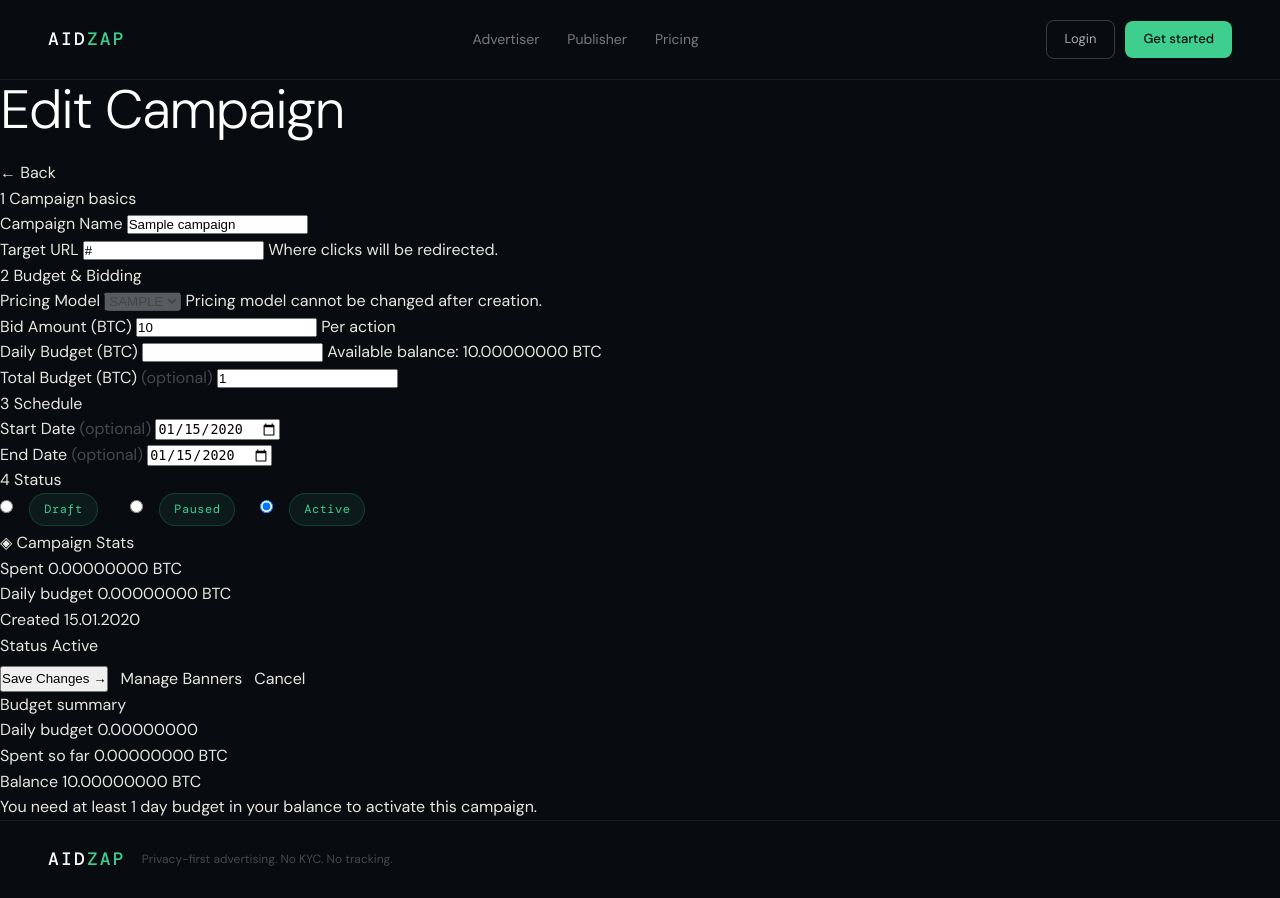
After one commit to russenmafia/aidzap, a PHP site: template app/Views/dashboard/campaign-edit.php in a window 1280 px wide. The commit adds this page. Run offline with PHP 8.4, Linux system fonts and the light colour scheme; the template is opened without the code that fills it: most values are stand-ins (such as "Sample title", 1, 10 or a date in 2020); data that the repository does not hold is empty.

Commit message:
feat: Campaign Edit + Pause/Activate Toggle

```diff
--- /dev/null
+++ b/app/Views/dashboard/campaign-edit.php
@@ -0,0 +1,186 @@
+<?php $active = 'campaigns'; ?>
+
+<div class="page-header">
+  <h1 class="page-title">Edit Campaign</h1>
+  <a href="/advertiser/campaigns" class="btn-ghost-sm">← Back</a>
+</div>
+
+<?php if (!empty($errors)): ?>
+<div class="alert-error">
+  <?php foreach ($errors as $e): ?><p><?= htmlspecialchars($e) ?></p><?php endforeach; ?>
+</div>
+<?php endif; ?>
+
+<form method="POST" action="/advertiser/campaigns/<?= htmlspecialchars($campaign['uuid']) ?>/edit">
+<input type="hidden" name="csrf_token" value="<?= htmlspecialchars($csrf_token) ?>">
+
+<div class="wizard-grid">
+<div class="wizard-main">
+
+  <!-- Basics -->
+  <div class="form-section">
+    <div class="form-section-title"><span class="form-step">1</span> Campaign basics</div>
+    <div class="form-grid">
+      <div class="field full">
+        <label>Campaign Name</label>
+        <input type="text" name="name" value="<?= htmlspecialchars($campaign['name']) ?>" required>
+      </div>
+      <div class="field full">
+        <label>Target URL</label>
+        <input type="url" name="target_url" value="<?= htmlspecialchars($campaign['target_url'] ?? '') ?>"
+               placeholder="https://yoursite.com" required>
+        <span class="field-hint">Where clicks will be redirected.</span>
+      </div>
+    </div>
+  </div>
+
+  <!-- Budget -->
+  <div class="form-section">
+    <div class="form-section-title"><span class="form-step">2</span> Budget & Bidding</div>
+    <div class="form-grid">
+      <div class="field">
+        <label>Pricing Model</label>
+        <select name="pricing_model" disabled style="opacity:.5">
+          <option value="<?= htmlspecialchars($campaign['pricing_model']) ?>">
+            <?= strtoupper(htmlspecialchars($campaign['pricing_model'])) ?>
+          </option>
+        </select>
+        <span class="field-hint">Pricing model cannot be changed after creation.</span>
+      </div>
+      <div class="field">
+        <label>Bid Amount (BTC)</label>
+        <input type="number" name="bid_amount" step="0.00000001" min="0.00000001"
+               value="<?= htmlspecialchars($campaign['bid_amount']) ?>" required>
+        <span class="field-hint">
+          <?= $campaign['pricing_model'] === 'cpm' ? 'Per 1000 impressions' : ($campaign['pricing_model'] === 'cpd' ? 'Per day' : 'Per action') ?>
+        </span>
+      </div>
+      <div class="field">
+        <label>Daily Budget (BTC)</label>
+        <input type="number" name="daily_budget" step="0.00000001" min="0.00000001"
+               value="<?= htmlspecialchars($campaign['daily_budget']) ?>" required
+               oninput="updateSummary()">
+        <span class="field-hint">Available balance: <?= number_format($balance, 8) ?> BTC</span>
+      </div>
+      <div class="field">
+        <label>Total Budget (BTC) <span style="color:rgba(255,255,255,0.25);font-weight:400">(optional)</span></label>
+        <input type="number" name="total_budget" step="0.00000001" min="0"
+               value="<?= htmlspecialchars($campaign['total_budget'] ?? '') ?>"
+               placeholder="0 = unlimited">
+      </div>
+    </div>
+  </div>
+
+  <!-- Schedule -->
+  <div class="form-section">
+    <div class="form-section-title"><span class="form-step">3</span> Schedule</div>
+    <div class="form-grid">
+      <div class="field">
+        <label>Start Date <span style="color:rgba(255,255,255,0.25);font-weight:400">(optional)</span></label>
+        <input type="date" name="starts_at"
+               value="<?= $campaign['starts_at'] ? date('Y-m-d', strtotime($campaign['starts_at'])) : '' ?>">
+      </div>
+      <div class="field">
+        <label>End Date <span style="color:rgba(255,255,255,0.25);font-weight:400">(optional)</span></label>
+        <input type="date" name="ends_at"
+               value="<?= $campaign['ends_at'] ? date('Y-m-d', strtotime($campaign['ends_at'])) : '' ?>">
+      </div>
+    </div>
+  </div>
+
+  <!-- Status -->
+  <div class="form-section">
+    <div class="form-section-title"><span class="form-step">4</span> Status</div>
+    <div style="display:flex;gap:10px;flex-wrap:wrap">
+      <?php foreach ([
+        'draft'  => ['gray',   'Draft'],
+        'paused' => ['yellow', 'Paused'],
+        'active' => ['green',  'Active'],
+      ] as $val => [$color, $label]): ?>
+      <label class="type-card" style="min-width:120px">
+        <input type="radio" name="status" value="<?= $val ?>"
+               <?= $campaign['status'] === $val ? 'checked' : '' ?>
+               <?= in_array($campaign['status'], ['completed','rejected']) ? 'disabled' : '' ?>>
+        <span class="type-inner" style="text-align:center;padding:12px">
+          <span class="badge badge-<?= $color ?>" style="margin-bottom:4px"><?= $label ?></span>
+        </span>
+      </label>
+      <?php endforeach; ?>
+    </div>
+    <?php if (in_array($campaign['status'], ['completed','rejected'])): ?>
+    <p style="font-size:12px;color:rgba(255,255,255,0.3);margin-top:8px">
+      This campaign is <?= htmlspecialchars($campaign['status']) ?> and cannot be reactivated.
+    </p>
+    <?php endif; ?>
+  </div>
+
+  <!-- Stats (readonly) -->
+  <div class="form-section">
+    <div class="form-section-title"><span class="form-step">&#9672;</span> Campaign Stats</div>
+    <div class="unit-stats">
+      <div class="unit-stat">
+        <span class="unit-stat-label">Spent</span>
+        <span class="unit-stat-val"><?= number_format((float)$campaign['spent'], 8) ?> BTC</span>
+      </div>
+      <div class="unit-stat">
+        <span class="unit-stat-label">Daily budget</span>
+        <span class="unit-stat-val"><?= number_format((float)$campaign['daily_budget'], 8) ?> BTC</span>
+      </div>
+      <div class="unit-stat">
+        <span class="unit-stat-label">Created</span>
+        <span class="unit-stat-val"><?= date('d.m.Y', strtotime($campaign['created_at'])) ?></span>
+      </div>
+      <div class="unit-stat">
+        <span class="unit-stat-label">Status</span>
+        <span class="unit-stat-val"><?= htmlspecialchars(ucfirst($campaign['status'])) ?></span>
+      </div>
+    </div>
+  </div>
+
+  <div style="display:flex;gap:12px;margin-top:8px">
+    <button type="submit" class="btn-submit">Save Changes →</button>
+    <a href="/advertiser/campaigns/<?= htmlspecialchars($campaign['uuid']) ?>/banners" class="btn-ghost-sm">Manage Banners</a>
+    <a href="/advertiser/campaigns" class="btn-ghost-sm">Cancel</a>
+  </div>
+
+</div><!-- /wizard-main -->
+
+<!-- Summary Sidebar -->
+<div class="wizard-side">
+  <div class="summary-card">
+    <div class="summary-title">Budget summary</div>
+    <div class="summary-row">
+      <span class="summary-label">Daily budget</span>
+      <span class="summary-val" id="sum-daily"><?= number_format((float)$campaign['daily_budget'], 8) ?></span>
+    </div>
+    <div class="summary-row">
+      <span class="summary-label">Spent so far</span>
+      <span class="summary-val"><?= number_format((float)$campaign['spent'], 8) ?> BTC</span>
+    </div>
+    <div class="summary-row">
+      <span class="summary-label">Balance</span>
+      <span class="summary-val <?= $balance >= (float)$campaign['daily_budget'] ? 'green' : 'red' ?>">
+        <?= number_format($balance, 8) ?> BTC
+      </span>
+    </div>
+    <div class="summary-divider"></div>
+    <div class="summary-note">
+      You need at least 1 day budget in your balance to activate this campaign.
+    </div>
+    <?php if ($balance < (float)$campaign['daily_budget']): ?>
+    <a href="/advertiser/billing" class="btn-submit" style="display:block;text-align:center;margin-top:12px;font-size:13px">
+      Add Funds →
+    </a>
+    <?php endif; ?>
+  </div>
+</div>
+
+</div><!-- /wizard-grid -->
+</form>
+
+<script>
+function updateSummary() {
+  const daily = parseFloat(document.querySelector('[name="daily_budget"]').value) || 0;
+  document.getElementById('sum-daily').textContent = daily.toFixed(8);
+}
+</script>
```
Also changed, not shown: app/Controllers/CampaignController.php (+126 -0 lines), app/Views/dashboard/campaigns.php (+19 -4 lines), config/routes.php (+11 -0 lines).
